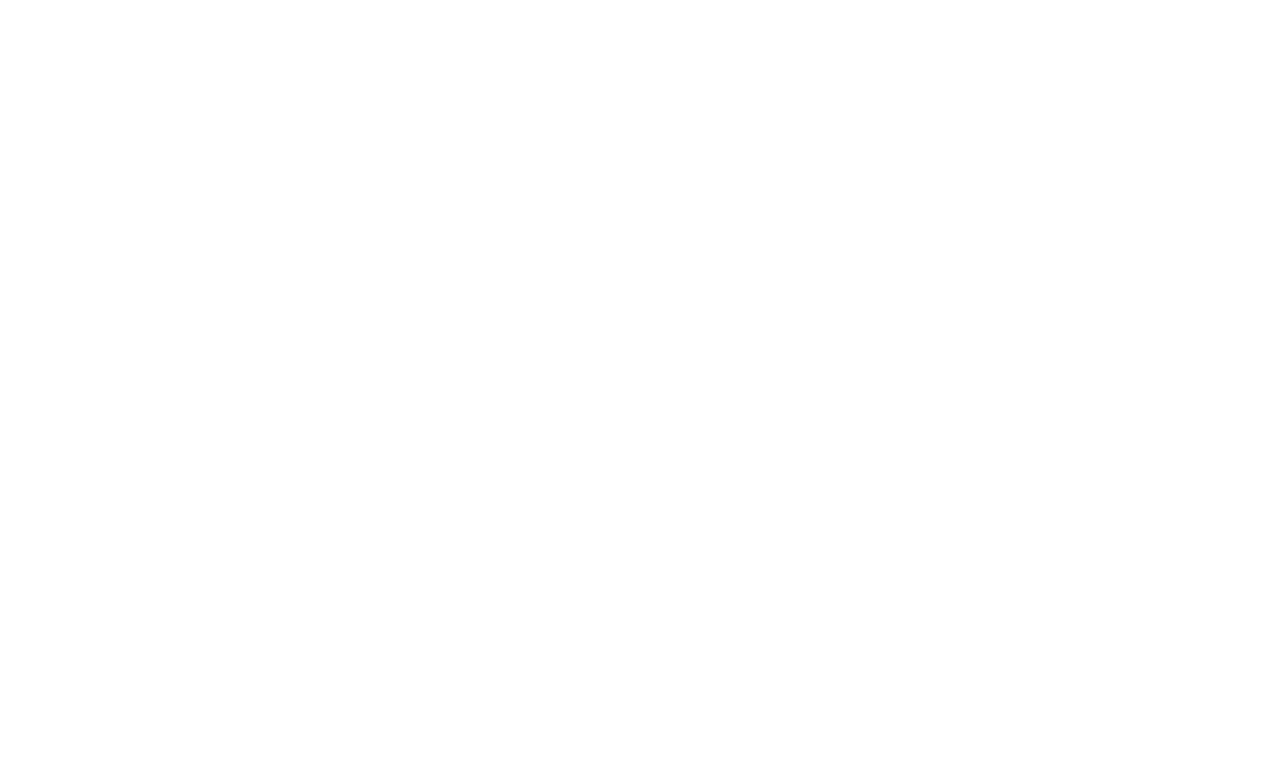
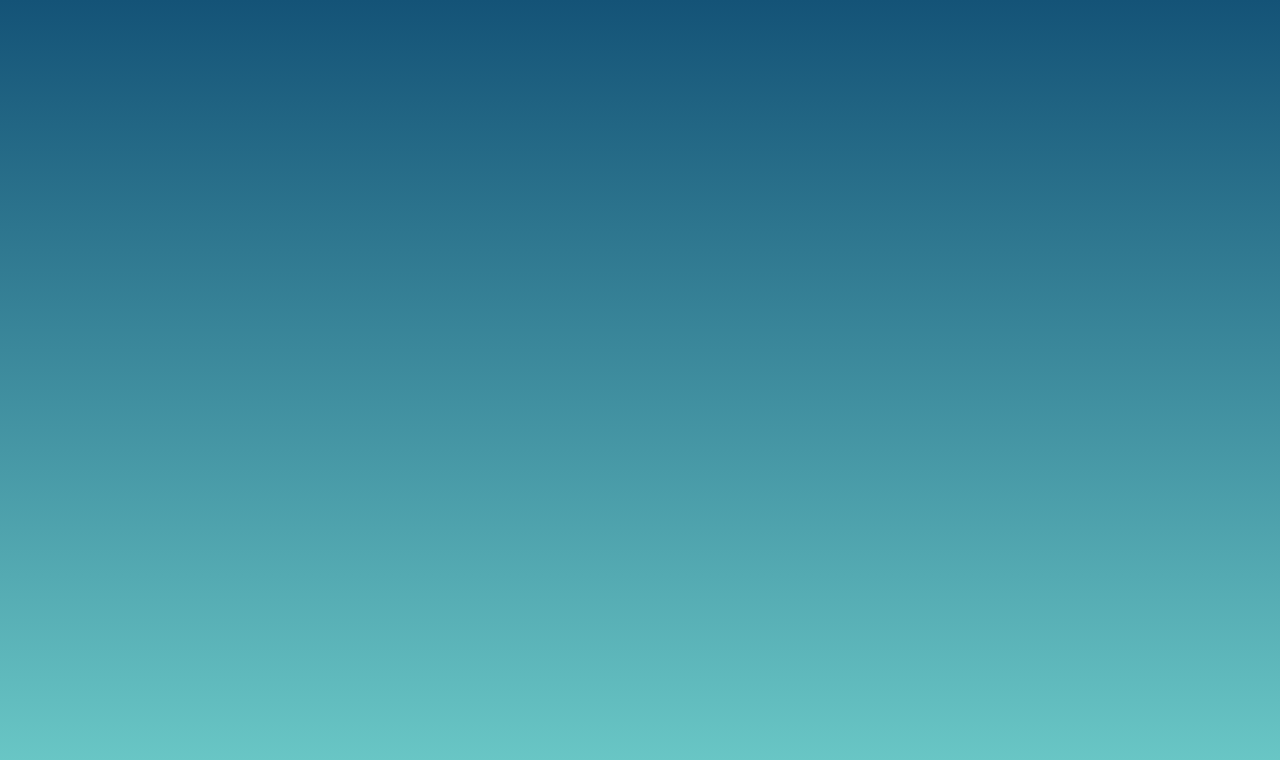
Before and after one commit to chase-manning/dusk-runner, a React (Create React App) app: page / in a window 1280 px wide. Shown: the top 760 px of the page. Built offline with nearby package versions, Linux system fonts and the light colour scheme.

Commit message:
:rocket: Add Background

```diff
--- a/src/components/App.tsx
+++ b/src/components/App.tsx
@@ -1,13 +1,21 @@
 import React from "react";
 import styled from "styled-components";
+import Background from "./Background";
 
 const StyledApp = styled.div`
+  position: fixed;
+  top: 0;
+  left: 0;
   width: 100%;
   height: 100%;
 `;
 
 const App = () => {
-  return <StyledApp></StyledApp>;
+  return (
+    <StyledApp>
+      <Background topColor={"#145377"} bottomColor={"#6DCCC9"} />
+    </StyledApp>
+  );
 };
 
 export default App;
```
